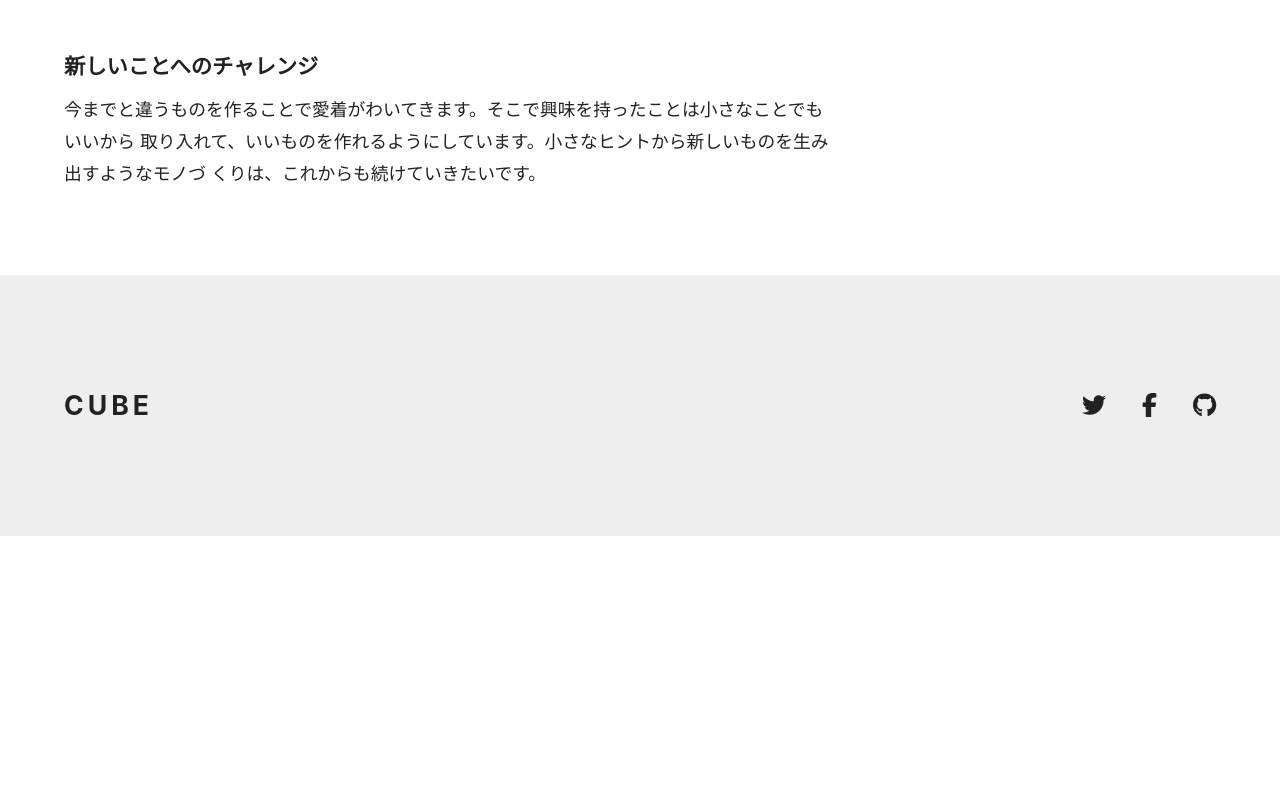
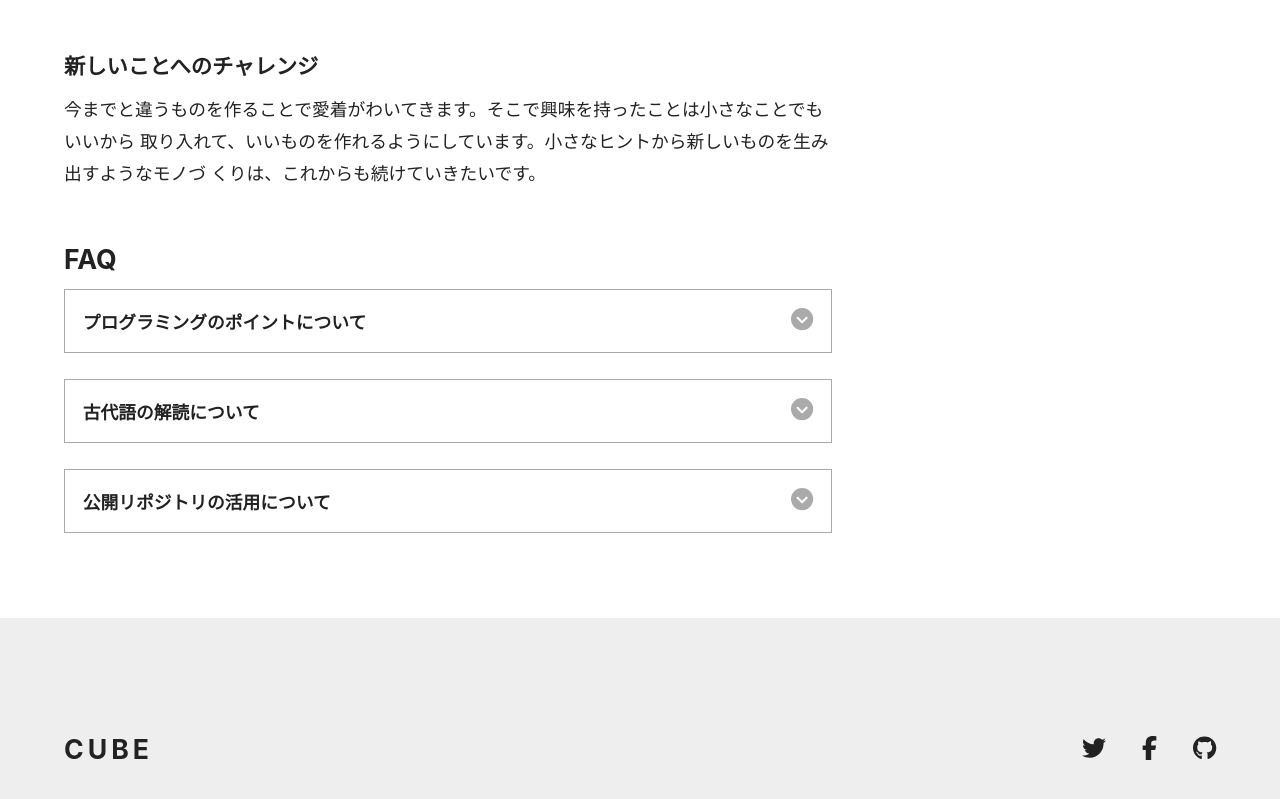
Before and after one commit to itc-s22001/react, a Next.js app: page /about in a window 1280 px wide. Shown: the part 1558-2357 px from the top of the page. Before the commit the page ends 2094 px from the top, so only its background shows below. Built offline with nearby package versions, Linux system fonts and the light colour scheme.

Commit message:
10.5 useStateとuseRefを使ってアコーディオンを作成

```diff
--- /dev/null
+++ b/components/accordion.js
@@ -0,0 +1,34 @@
+import { useState, useRef } from 'react'
+import styles from 'styles/accordion.module.css'
+import { FontAwesomeIcon } from '@fortawesome/react-fontawesome'
+import { faCircleChevronDown } from '@fortawesome/free-solid-svg-icons'
+
+const Accordion = ({ heading, children }) => {
+  const [textIsOpen, setTextIsOpen] = useState(false)
+  const toggleText = () => {
+    setTextIsOpen((prev) => !prev)
+  }
+  const refText = useRef(null)
+  return (
+    <div className={textIsOpen ? styles.open : styles.close}>
+      <h3 className={styles.heading}>
+        <button onClick={toggleText}>
+          {heading}
+          <FontAwesomeIcon icon={faCircleChevronDown} className={styles.icon} />
+        </button>
+      </h3>
+      <div
+        className={styles.text}
+        ref={refText}
+        style={{
+          '--text-height': refText.current
+            ? `${refText.current.scrollHeight}px`
+            : '0px'
+        }}
+      >
+        <div className={styles.textInner}>{children}</div>
+      </div>
+    </div>
+  )
+}
+export default Accordion
--- a/pages/about.js
+++ b/pages/about.js
@@ -4,6 +4,7 @@ import Hero from 'components/hero'
 import PostBody from 'components/post-body'
 import Contact from 'components/contact'
 import { TwoColumn, TwoColumnMain, TwoColumnSidebar } from 'components/two-column'
+import Accordion from 'components/accordion'
 import Image from 'next/image'
 import eyecatch from 'images/about.jpg'
 
@@ -57,6 +58,27 @@ const About = () => {
               取り入れて、いいものを作れるようにしています。小さなヒントから新しいものを生み出すようなモノづ
               くりは、これからも続けていきたいです。
             </p>
+
+            <h2>FAQ</h2>
+            <Accordion heading='プログラミングのポイントについて'>
+              <p>
+                プログラミングのポイントは、作りたいものを作ることです。楽しいことから思いつき、目標
+                とゴールを決め、そこに向かってさまざまな課題を設定していきながら、プログラムを作って
+                いきます。
+              </p>
+            </Accordion>
+            <Accordion heading='古代語の解読について'>
+              <p>
+                古代語を解読するのに必要なのは、書かれた文字そのものです。古代の世界観や思考方法。
+                それらを読み取ってこそ古代の世界観が理解できてきます。
+              </p>
+            </Accordion>
+            <Accordion heading='公開リポジトリの活用について'>
+              <p>
+                公開リポジトリを活用すると、全世界のどこからでもアクセスし、開発者が関連するプロジェ
+                クトのタスクを利用することができます。
+              </p>
+            </Accordion>
           </PostBody>
         </TwoColumnMain>
         <TwoColumnSidebar>
```
